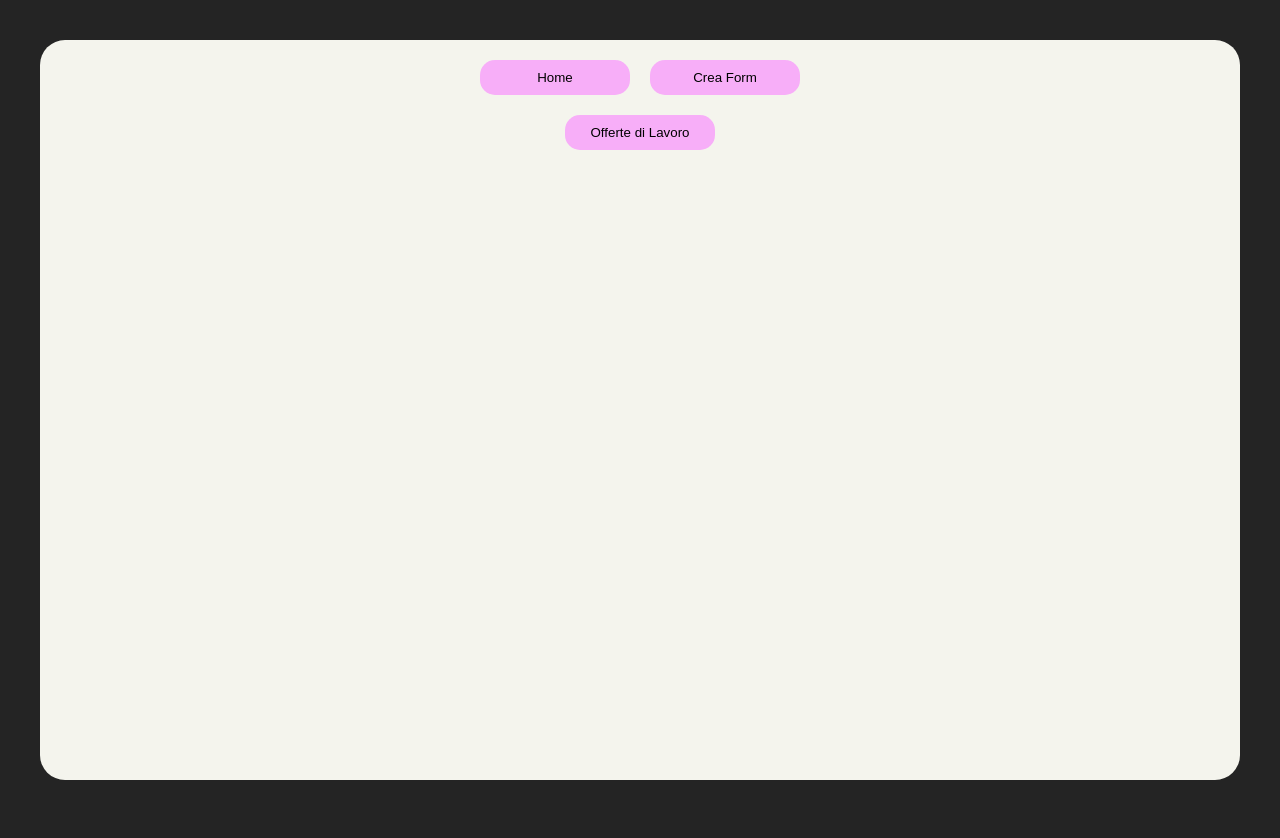
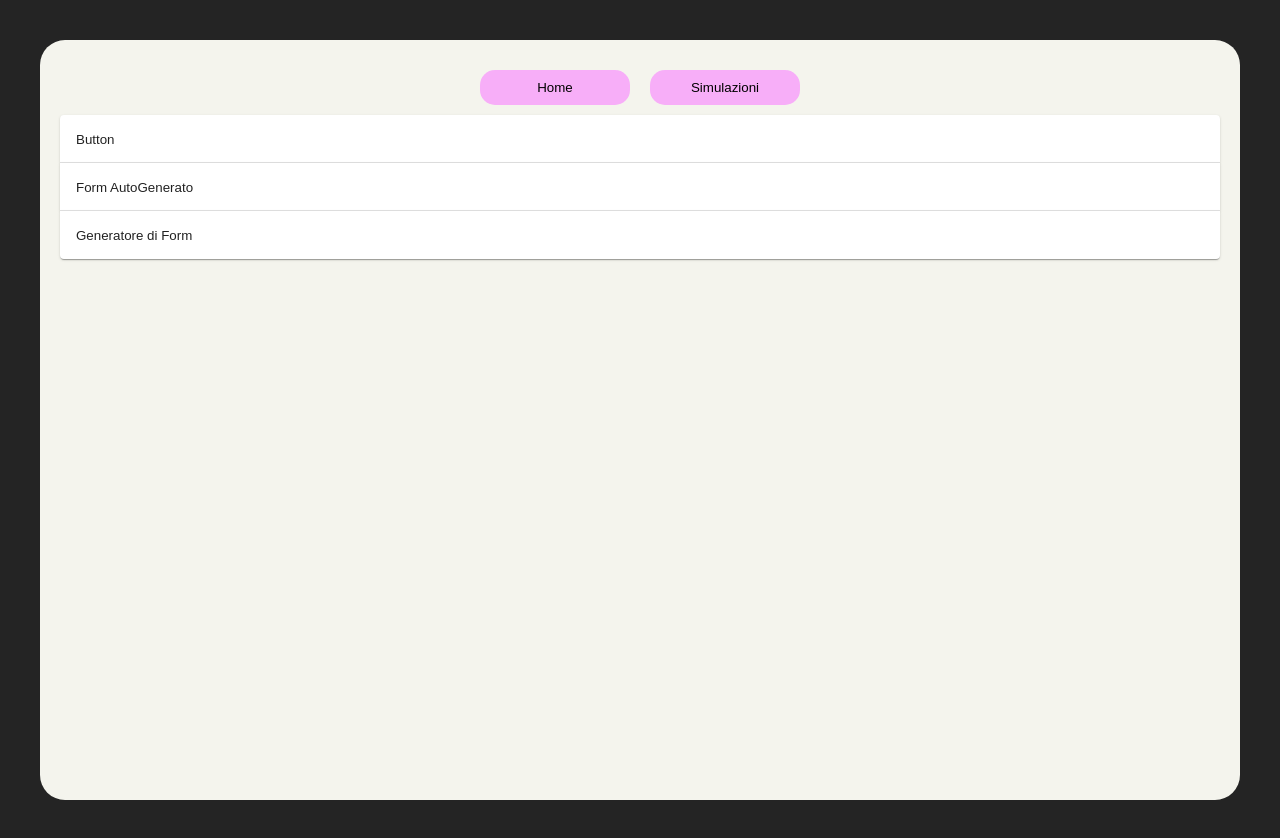
Before and after one commit to jasminarotella/jasminarotella, a React (Vite) app in the folder jasmina-rotella/: page / in a window 1280 px wide. Built offline with nearby package versions, Linux system fonts and the light colour scheme.

Commit message:
accordion menu

```diff
--- a/jasmina-rotella/src/App.tsx
+++ b/jasmina-rotella/src/App.tsx
@@ -1,5 +1,3 @@
-// @ts-ignore
-
 import './App.css';
 import { BrowserRouter as Router, Routes, Route } from 'react-router-dom'; // Corretto import
 import { useState } from 'react';
@@ -9,7 +7,7 @@ import './pages/Home/Style.css';
 import CreaForm from './pages/Home/CreaForm';
 import GeneratedForm from './pages/Home/GeneratedForm';
 import Nav from './pages/Nav';
-import Offertedilavoro from './pages/Home/OffertediLavoro/offertediLavoro';
+import Simulazioni from './pages/Home/Simulazioni/Simulazioni';
 
 interface FormData {
   id: number;
@@ -31,10 +29,9 @@ function App() {
           element={<CreaForm setFormData={setFormData} formData={formData} />}
         />
         <Route path="/form-preview" element={<GeneratedForm />} />
-        <Route path="/offertedilavoro" element={<Offertedilavoro />} />
+        <Route path="/simulazioni" element={<Simulazioni />} />
       </Routes>
     </Router>
-
     </div>
   );
 }
--- /dev/null
+++ b/jasmina-rotella/src/pages/Home/AccordionComponents.tsx
@@ -0,0 +1,58 @@
+import React, { useState } from 'react';
+import Accordion from '@mui/material/Accordion';
+import AccordionSummary from '@mui/material/AccordionSummary';
+import AccordionDetails from '@mui/material/AccordionDetails';
+import GeneratedForm from './GeneratedForm';
+import CustomButton from '../Button';
+import CreaForm from './CreaForm';
+interface FormData {
+    id: number;
+    nome: string;
+    tipo: string;
+  }
+
+
+export const  AccordionMenu: React.FC = () => {
+    const [formData, setFormData] = useState<FormData[]>([]);
+
+  return (
+
+    <div className='accordion'>
+      <Accordion>
+        <AccordionSummary
+          aria-controls="panel1-content"
+          id="panel1-header"
+        >
+            Button
+        </AccordionSummary>
+        <AccordionDetails>
+          <CustomButton>Custom Button</CustomButton>
+        </AccordionDetails>
+      </Accordion>
+      <Accordion>
+        <AccordionSummary
+          aria-controls="panel1-content"
+          id="panel1-header"
+        >
+            Form AutoGenerato
+        </AccordionSummary>
+        <AccordionDetails>
+          <GeneratedForm />
+        </AccordionDetails>
+      </Accordion>
+      <Accordion>
+        <AccordionSummary
+          aria-controls="panel1-content"
+          id="panel1-header"
+        >
+            Generatore di Form
+        </AccordionSummary>
+        <AccordionDetails>
+          <CreaForm setFormData={setFormData} formData={formData} />
+        </AccordionDetails>
+      </Accordion>
+    </div>
+
+  );
+};
+export default AccordionMenu;
--- a/jasmina-rotella/src/pages/Home/Home.tsx
+++ b/jasmina-rotella/src/pages/Home/Home.tsx
@@ -1,8 +1,8 @@
 // @ts-ignore
 
 import { Link } from 'react-router-dom';
-import CustomButton from '../Button';
 import './Style.css'
+import AccordionMenu from './AccordionComponents';
 
 export interface HomeProps {
     children?: React.ReactNode,
@@ -13,10 +13,7 @@ export interface HomeProps {
 const Home : React.FC <HomeProps> = ({className}) => {
     return (
        <div className={className}>
-        <Link to="/offertedilavoro">
-        <CustomButton className="button-jas">Offerte di Lavoro</CustomButton>
-        </Link>
-
+        <AccordionMenu/>
        </div>
     )
 };
--- a/jasmina-rotella/src/pages/Home/OffertediLavoro/offertediLavoro.tsx
+++ /dev/null
@@ -1,8 +0,0 @@
-// @ts-ignore
-
-const Offertedilavoro: React.FC = () => {
-    return (
-        <div>Ciao</div>
-    )
-};
-export default Offertedilavoro;
--- /dev/null
+++ b/jasmina-rotella/src/pages/Home/Simulazioni/Simulazioni.tsx
@@ -0,0 +1,8 @@
+// @ts-ignore
+
+const Simulazioni: React.FC = () => {
+return (
+    <div>Ciao</div>
+);
+};
+export default Simulazioni;
--- a/jasmina-rotella/src/pages/Home/Style.css
+++ b/jasmina-rotella/src/pages/Home/Style.css
@@ -17,7 +17,7 @@
     --width-background: 80vh;
     --border-radius-background: 25px;
     --border-radius: 15px;
-    --padding-background: 10px;
+    --padding-background: 20px;
     --font-main: montserrat;
     --button-color: var(--color5);
     --margin-label: 20px;
@@ -57,3 +57,15 @@
 .tablejas {
     border: 1px solid #000;
 }
+
+
+.MuiAccordionDetails-root {
+    border-radius: var(--border-radius-background);
+    background-color:var(--color1) !important;
+    padding: 10px !important;
+}
+
+.MuiAccordion-region {
+    background-color:var(--color5) !important;
+    padding: 5px;
+}
--- a/jasmina-rotella/src/pages/Nav.tsx
+++ b/jasmina-rotella/src/pages/Nav.tsx
@@ -14,8 +14,8 @@ const Nav: React.FC<NavProps> = ({ className }) => {
         <Link to="/">
         <button className="button-jas">Home</button>
         </Link>
-        <Link to="/creaform">
-        <button className="button-jas">Crea Form</button>
+        <Link to="/simulazioni">
+        <button className="button-jas">Simulazioni</button>
         </Link>
 
     </nav>
```
